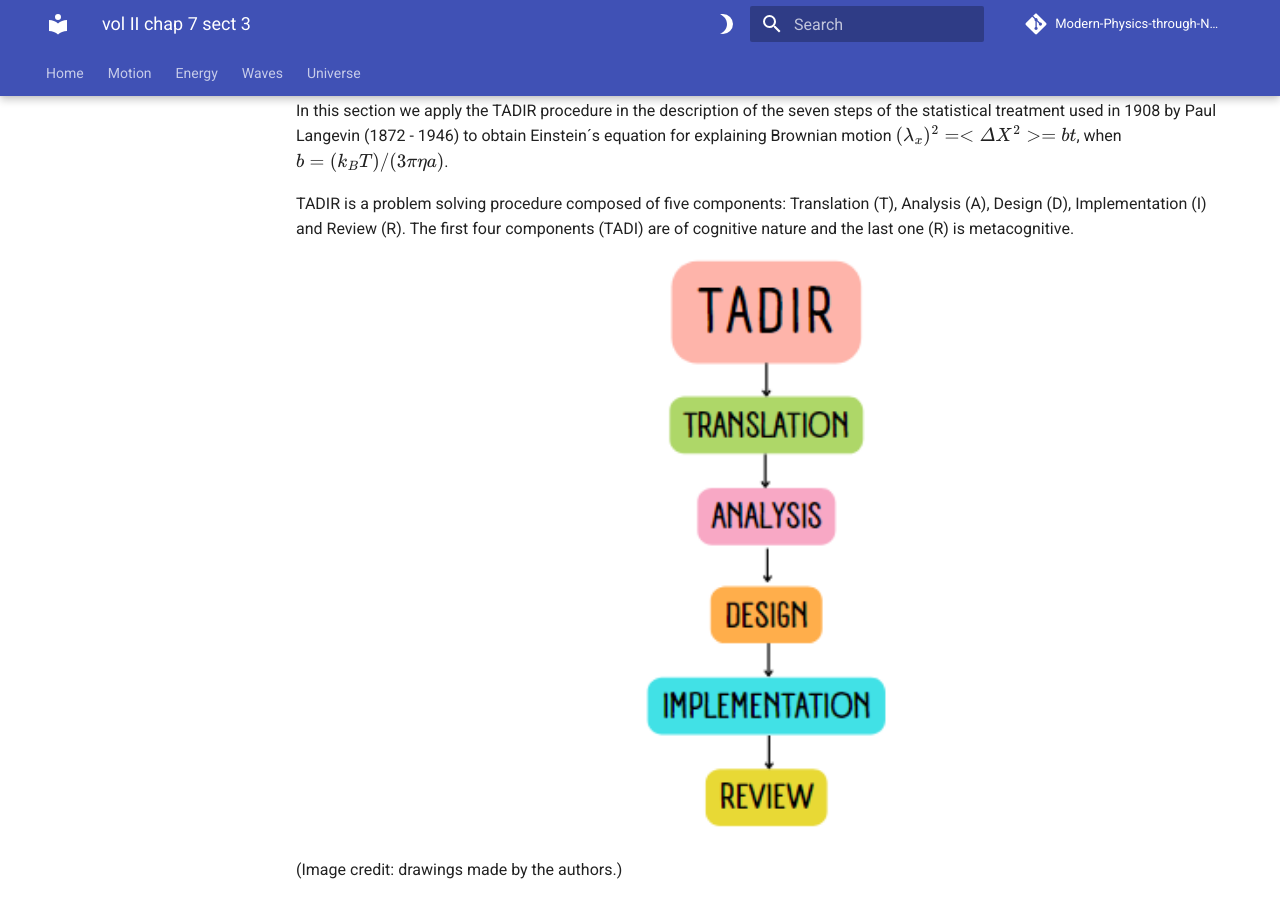
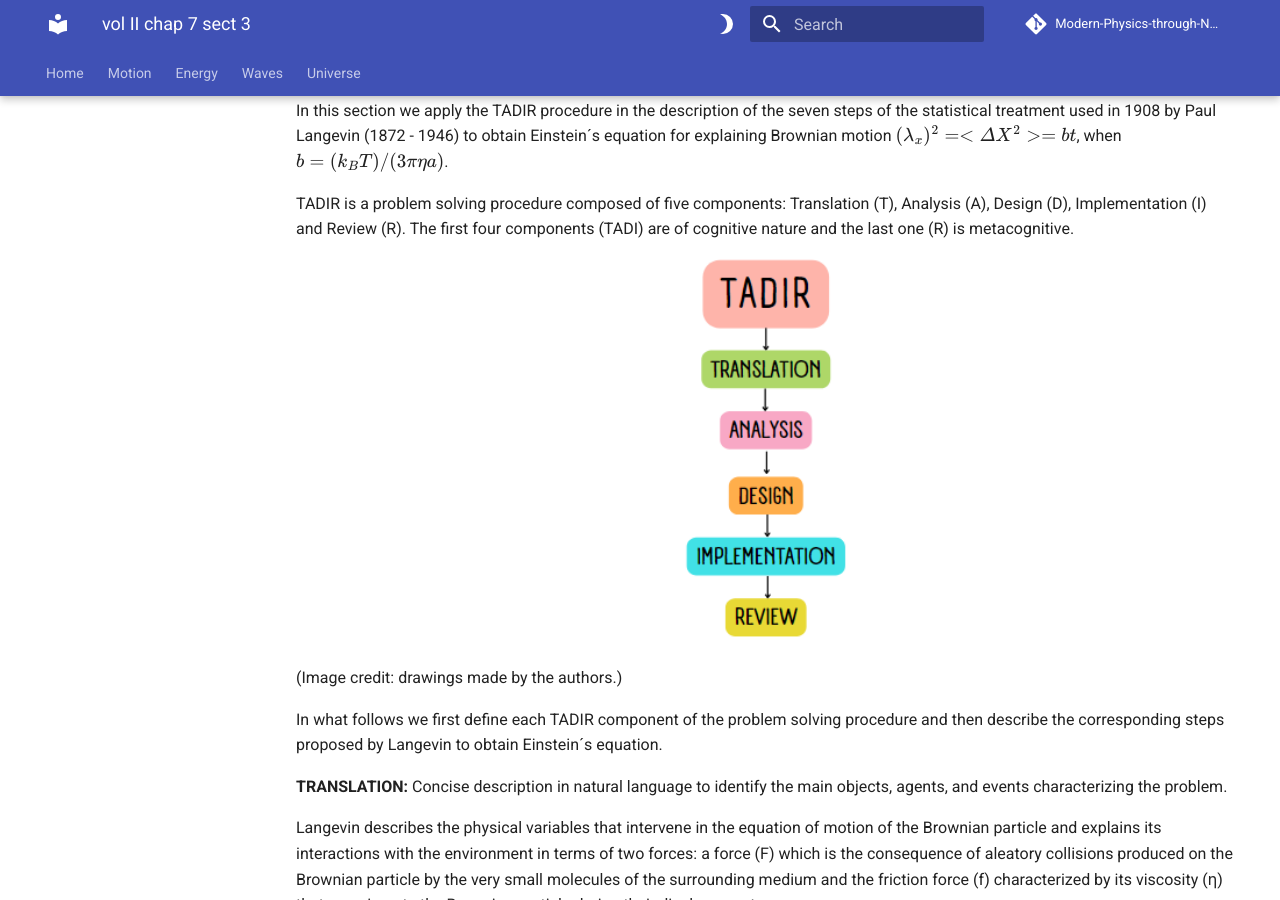
Before and after one commit to modphysnobel/modphysnobel.github.io, an MkDocs documentation site: the page built from docs/vol-II/vol-II-chap-7-sect-3.md, in a window 1280 px wide and 900 px high, scrolled down 314 px. Built offline with MkDocs 1.6.1 and Material for MkDocs 9.7.7, drawn with Linux system fonts in a browser that asks for light colours; some web fonts are replaced; comment, search, counter and statistics services are not loaded.

Commit message:
Update vol-II-chap-7-sect-3.md

```diff
--- a/docs/vol-II/vol-II-chap-7-sect-3.md
+++ b/docs/vol-II/vol-II-chap-7-sect-3.md
@@ -12,7 +12,7 @@
 TADIR is a problem solving procedure composed of five components: Translation (T), Analysis (A), Design (D), Implementation (I) and Review (R). The first four components (TADI) are of cognitive nature and the last one (R) is metacognitive.
 
 <p align="center" width="100%">
-    <img width="300" src="https://github.com/modphysnobel/modphysnobel.github.io/blob/main/docs/vol-II/figs/chap-7-sect-3-fig1.PNG?raw=true">
+    <img width="200" src="https://github.com/modphysnobel/modphysnobel.github.io/blob/main/docs/vol-II/figs/chap-7-sect-3-fig1.PNG?raw=true">
 </p>
 
 (Image credit: drawings made by the authors.)
```
